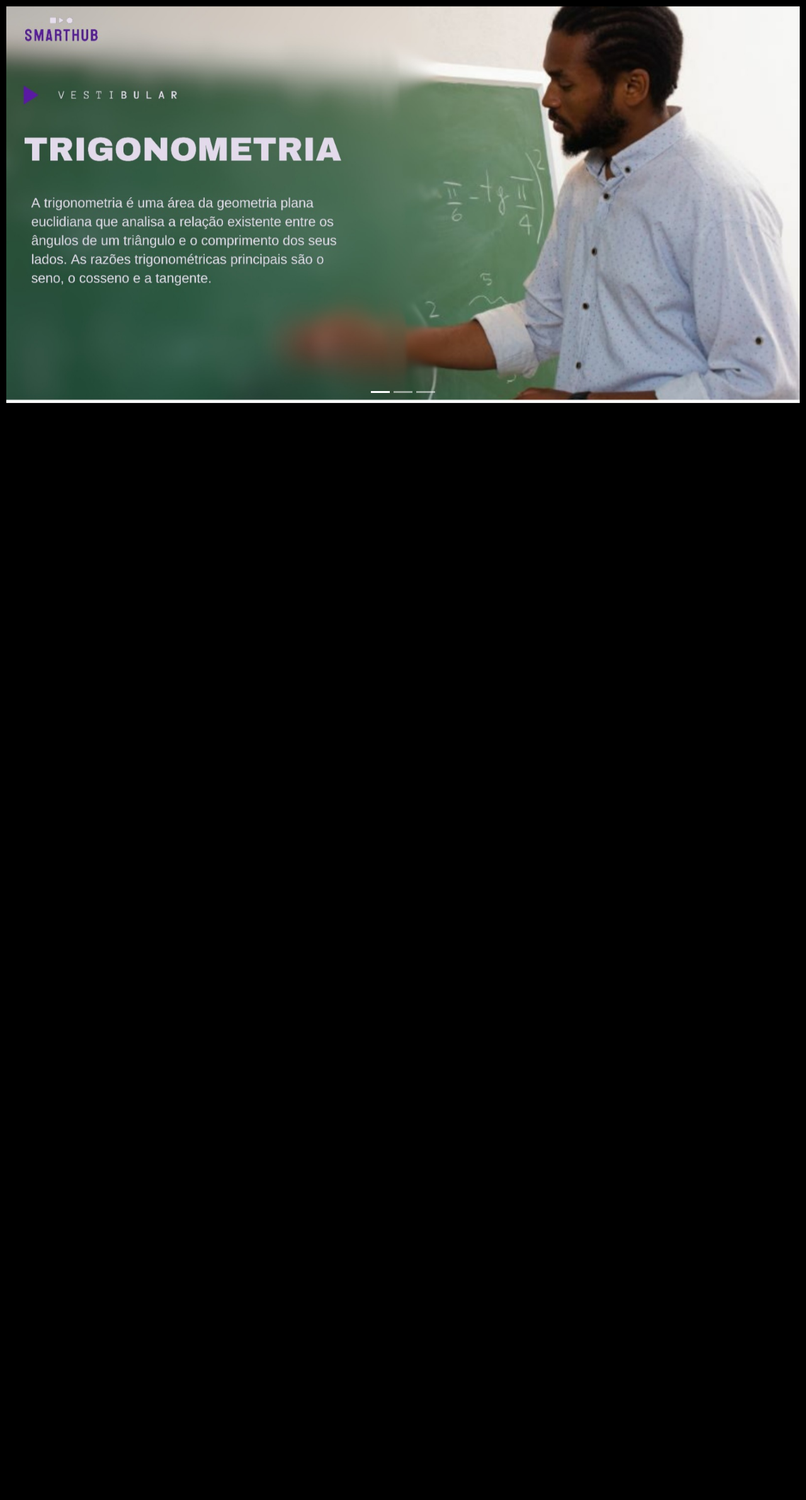
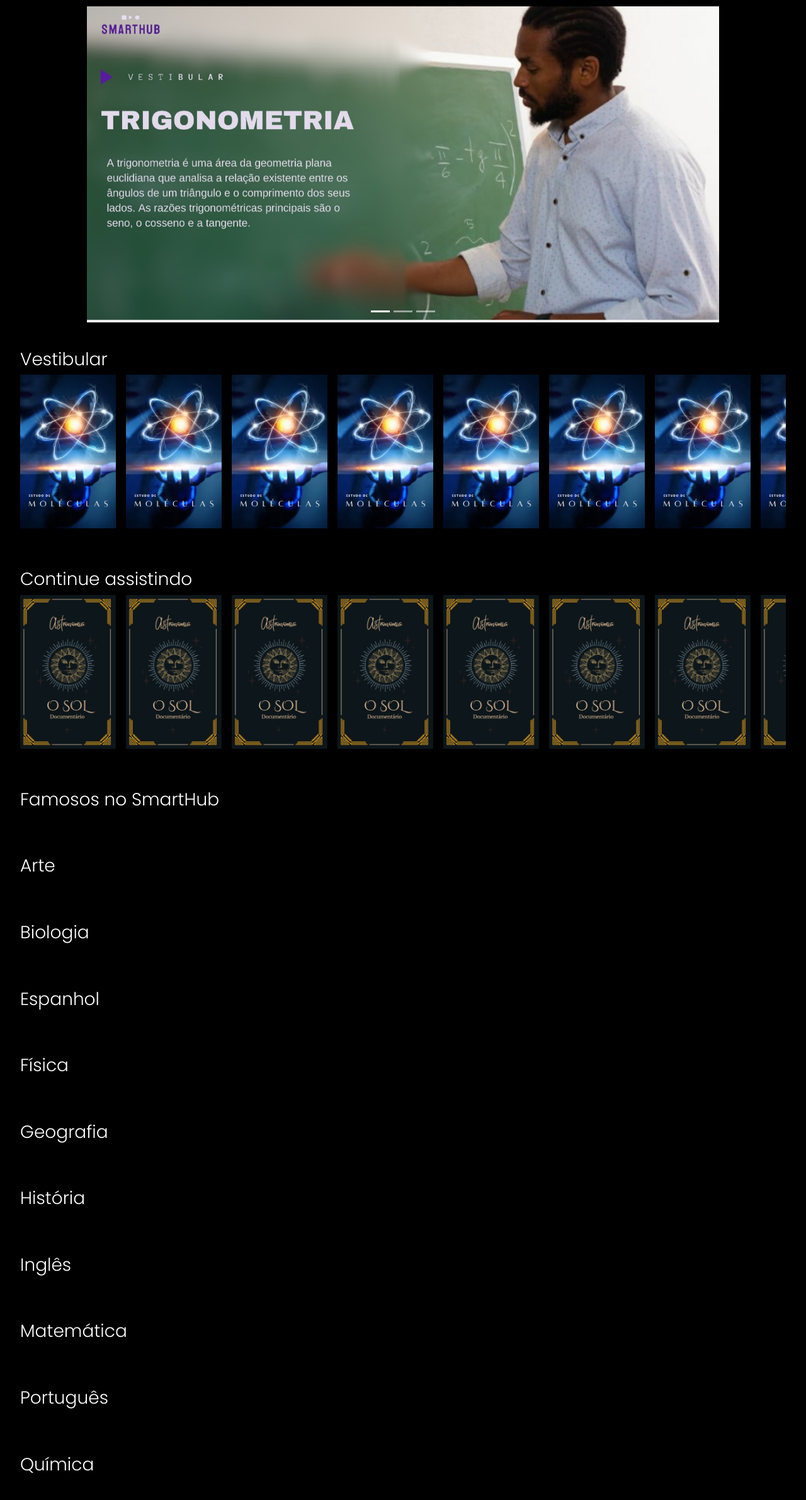
Before and after one commit to matheus-pestana/SENAI-SmartHub, a PHP site: page /home.html in a window 1280 px wide. Shown: the part 102-2484 px from the top of the page at 63% size. Before the commit the page ends 742 px from the top, so only its background shows below. Run offline with PHP 8.4, Linux system fonts and the light colour scheme; some libraries are stand-ins or nearby versions.

Commit message:
criação das categorias de vídeos.

```diff
--- a/assets/style/style.css
+++ b/assets/style/style.css
@@ -47,6 +47,35 @@ body {
 }
 
 #carouselExampleIndicators {
+    width: 80%;
     padding: 10px;
     margin: 0 auto;
 }
+
+.categorias {
+    display: flex;
+    flex-direction: column;
+    flex-wrap: nowrap;
+    padding: 2rem;
+}
+
+.categorias h3 {
+    color: white;
+}
+
+.imgs {
+    display: flex;
+    column-gap: 1rem;
+    overflow-y: hidden;
+    overflow-x: scroll;
+}
+
+.categoria__img {
+    width: 9.5rem;
+    transition: .2s;
+}
+
+.categoria__img:hover {
+    transform: scale(1.1);
+    transition: .2s;
+}
--- a/home.html
+++ b/home.html
@@ -71,44 +71,67 @@
     </div>
 
     <div id="categoria">
-        <div id="categoria__vestibular">
+        <div id="categoria__vestibular" class="categorias">
+            <h3>Vestibular</h3>
+            <div class="imgs">
+                <img class="categoria__img" src="assets/img/moleculas.png">
+                <img class="categoria__img" src="assets/img/moleculas.png">
+                <img class="categoria__img" src="assets/img/moleculas.png">
+                <img class="categoria__img" src="assets/img/moleculas.png">
+                <img class="categoria__img" src="assets/img/moleculas.png">
+                <img class="categoria__img" src="assets/img/moleculas.png">
+                <img class="categoria__img" src="assets/img/moleculas.png">
+                <img class="categoria__img" src="assets/img/moleculas.png">
+                <img class="categoria__img" src="assets/img/moleculas.png">
+            </div>
 
         </div>
-        <div id="categoria__assistindo">
-
+        <div id="categoria__assistindo" class="categorias">
+            <h3>Continue assistindo</h3>
+            <div class="imgs">
+                <img class="categoria__img" src="assets/img/sol.png">
+                <img class="categoria__img" src="assets/img/sol.png">
+                <img class="categoria__img" src="assets/img/sol.png">
+                <img class="categoria__img" src="assets/img/sol.png">
+                <img class="categoria__img" src="assets/img/sol.png">
+                <img class="categoria__img" src="assets/img/sol.png">
+                <img class="categoria__img" src="assets/img/sol.png">
+                <img class="categoria__img" src="assets/img/sol.png">
+                <img class="categoria__img" src="assets/img/sol.png">
+            </div>
         </div>
-        <div id="categoria__famosos">
-
+        <div id="categoria__famosos" class="categorias">
+            <h3>Famosos no SmartHub</h3>
         </div>
-        <div id="categoria__arte">
-
+        <div id="categoria__arte" class="categorias">
+            <h3>Arte</h3>
         </div>
-        <div id="categoria__biologia">
-
+        <div id="categoria__biologia" class="categorias">
+            <h3>Biologia</h3>
         </div>
-        <div id="categoria__espanhol">
-
+        <div id="categoria__espanhol" class="categorias">
+            <h3>Espanhol</h3>
         </div>
-        <div id="categoria__fisica">
-
+        <div id="categoria__fisica" class="categorias">
+            <h3>Física</h3>
         </div>
-        <div id="categoria__geografia">
-
+        <div id="categoria__geografia" class="categorias">
+            <h3>Geografia</h3>
         </div>
-        <div id="categoria__historia">
-
+        <div id="categoria__historia" class="categorias">
+            <h3>História</h3>
         </div>
-        <div id="categoria__ingles">
-
+        <div id="categoria__ingles" class="categorias">
+            <h3>Inglês</h3>
         </div>
-        <div id="categoria__matematica">
-
+        <div id="categoria__matematica" class="categorias">
+            <h3>Matemática</h3>
         </div>
-        <div id="categoria__portugues">
-
+        <div id="categoria__portugues" class="categorias">
+            <h3>Português</h3>
         </div>
-        <div id="categoria__quimica">
-
+        <div id="categoria__quimica" class="categorias">
+            <h3>Química</h3>
         </div>
     </div>
 
```
Also changed, not shown: assets/img/moleculas.png (added), assets/img/sol.png (added).
